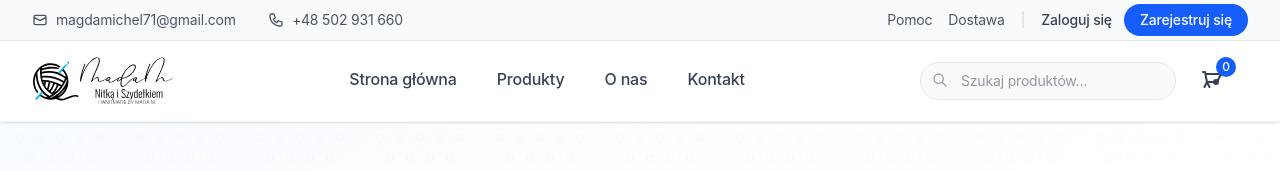
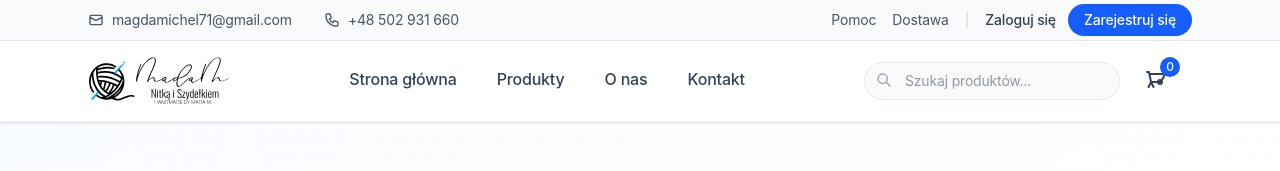
Before and after one commit to Lorexowy/nitkaiszydelkiem, a Next.js app: page / in a window 1280 px wide. Shown: the top 171 px of the page. Built offline with nearby package versions, Linux system fonts and the light colour scheme.

Commit message:
poprawa viewport

```diff
--- a/src/app/layout.tsx
+++ b/src/app/layout.tsx
@@ -18,6 +18,13 @@ export const metadata = {
     email: false,
     address: false,
     telephone: false,
+  },
+  // KLUCZOWY VIEWPORT META TAG
+  viewport: {
+    width: 'device-width',
+    initialScale: 1,
+    maximumScale: 5,
+    userScalable: true,
   },
   metadataBase: new URL(APP_CONFIG.url),
   alternates: {
@@ -64,11 +71,11 @@ export default function RootLayout({
   children: React.ReactNode;
 }) {
   return (
-    <html lang="pl">
-      <body className="min-h-screen bg-white">
-        <div className="flex flex-col min-h-screen">
+    <html lang="pl" className="overflow-x-hidden">
+      <body className="min-h-screen bg-white overflow-x-hidden w-full">
+        <div className="flex flex-col min-h-screen w-full overflow-x-hidden">
           <Header />
-          <main className="flex-grow">
+          <main className="flex-grow w-full overflow-x-hidden">
             {children}
           </main>
           <Footer />
--- a/src/components/common/Header.tsx
+++ b/src/components/common/Header.tsx
@@ -65,7 +65,7 @@ const Header: React.FC = () => {
     }`}>
       {/* Top Bar - Auth & Contact - Hide on small mobile */}
       <div className="bg-gray-50 border-b border-gray-200 hidden sm:block">
-        <div className="max-w-7xl mx-auto px-4 sm:px-6 lg:px-8">
+        <div className="w-full max-w-6xl mx-auto px-3 sm:px-4 lg:px-6">
           <div className="flex items-center justify-between h-10 text-sm">
 
             {/* Left - Contact Info */}
@@ -111,7 +111,7 @@ const Header: React.FC = () => {
 
       {/* Main Navigation */}
       <div className="bg-white border-b border-gray-100">
-        <div className="max-w-7xl mx-auto px-4 sm:px-6 lg:px-8">
+        <div className="w-full max-w-6xl mx-auto px-3 sm:px-4 lg:px-6">
           <div className="flex items-center justify-between h-16 sm:h-20">
 
             {/* Left - Logo */}
@@ -196,7 +196,7 @@ const Header: React.FC = () => {
           ? 'max-h-20 opacity-100 translate-y-0'
           : 'max-h-0 opacity-0 -translate-y-2'
       }`}>
-        <div className="max-w-7xl mx-auto px-4 sm:px-6 py-4">
+        <div className="w-full max-w-6xl mx-auto px-3 sm:px-4 py-4">
           <div className="relative">
             <div className={`transition-all duration-300 ease-out ${
               isMobileSearchOpen ? 'scale-100 opacity-100' : 'scale-95 opacity-0'
@@ -235,8 +235,8 @@ const Header: React.FC = () => {
           onClick={closeMobileMenu}
         />
 
-        {/* Mobile Menu Panel - PEŁNA SZEROKOŚĆ 100VW */}
-        <div className={`absolute inset-y-0 left-0 w-screen bg-white shadow-xl transform transition-transform duration-300 ease-out ${
+        {/* Mobile Menu Panel - POPRAWIONA SZEROKOŚĆ */}
+        <div className={`absolute inset-y-0 left-0 w-full max-w-sm bg-white shadow-xl transform transition-transform duration-300 ease-out ${
           isMobileMenuOpen ? 'translate-x-0' : '-translate-x-full'
         }`}>
           <div className="flex flex-col h-full">
```
